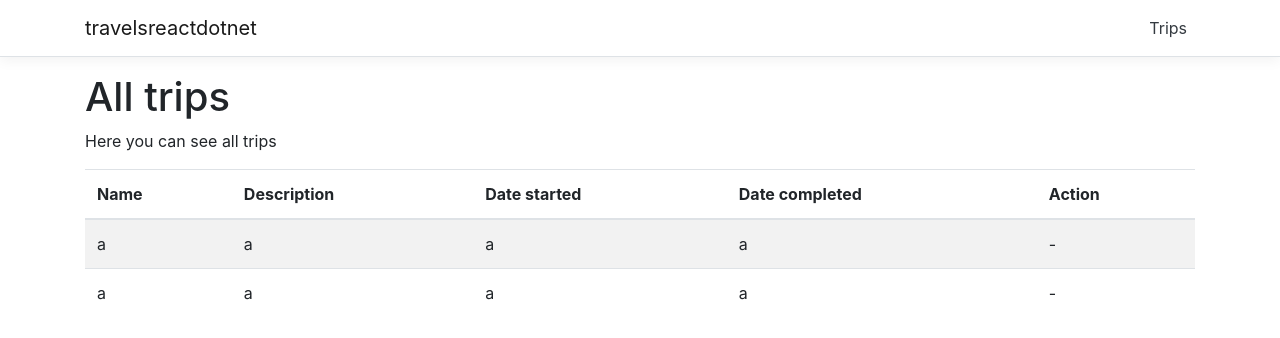
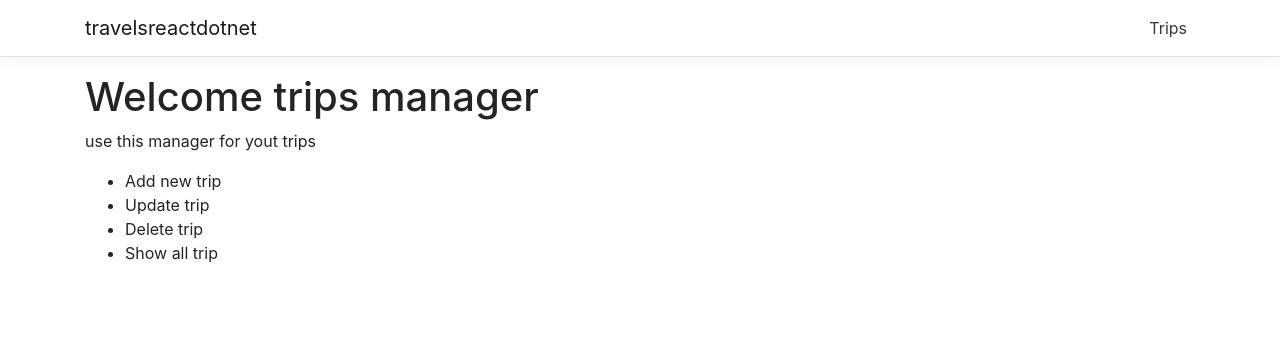
Before and after one commit to cristobalobos/tripsreactdotnet, a React (Create React App) app in the folder ClientApp/: page / in a window 1280 px wide. Shown: the top 338 px of the page. Built offline with nearby package versions, Linux system fonts and the light colour scheme.

Commit message:
read data from react

```diff
--- a/ClientApp/src/App.js
+++ b/ClientApp/src/App.js
@@ -14,7 +14,7 @@ export default class App extends Component {
   render() {
     return (
       <Layout>
-        <Route exact path="/" component={Trips} />
+        <Route exact path="/" component={Home} />
         <Route path="/counter" component={Counter} />
         <Route path="/fetch-data" component={FetchData} />
         <Route path="/trips" component={Trips} />
--- a/ClientApp/src/components/Home.js
+++ b/ClientApp/src/components/Home.js
@@ -6,52 +6,14 @@ export class Home extends Component {
   render() {
     return (
       <div>
-        <h1>Valentina Love </h1>
-        <p>Welcome to your new single-page application, built with:</p>
+        <h1>Welcome trips manager </h1>
+        <p>use this manager for yout trips</p>
         <ul>
-          <li>
-            <a href="https://get.asp.net/">ASP.NET Core</a> and{" "}
-            <a href="https://msdn.microsoft.com/en-us/library/67ef8sbd.aspx">
-              C#
-            </a>{" "}
-            for cross-platform server-side code
-          </li>
-          <li>
-            <a href="https://facebook.github.io/react/">React</a> for
-            client-side code
-          </li>
-          <li>
-            <a href="http://getbootstrap.com/">Bootstrap</a> for layout and
-            styling
-          </li>
+          <li>Add new trip</li>
+          <li>Update trip</li>
+          <li>Delete trip</li>
+          <li>Show all trip</li>
         </ul>
-        <p>To help you get started, we have also set up:</p>
-        <ul>
-          <li>
-            <strong>Client-side navigation</strong>. For example, click{" "}
-            <em>Counter</em> then <em>Back</em> to return here.
-          </li>
-          <li>
-            <strong>Development server integration</strong>. In development
-            mode, the development server from <code>create-react-app</code> runs
-            in the background automatically, so your client-side resources are
-            dynamically built on demand and the page refreshes when you modify
-            any file.
-          </li>
-          <li>
-            <strong>Efficient production builds</strong>. In production mode,
-            development-time features are disabled, and your{" "}
-            <code>dotnet publish</code> configuration produces minified,
-            efficiently bundled JavaScript files.
-          </li>
-        </ul>
-        <p>
-          The <code>ClientApp</code> subdirectory is a standard React
-          application based on the <code>create-react-app</code> template. If
-          you open a command prompt in that directory, you can run{" "}
-          <code>npm</code> commands such as <code>npm test</code> or{" "}
-          <code>npm install</code>.
-        </p>
       </div>
     );
   }
--- a/ClientApp/src/components/Trips/Trips.jsx
+++ b/ClientApp/src/components/Trips/Trips.jsx
@@ -1,4 +1,5 @@
 import React, { Component } from "react";
+import axios from 'axios'
 
 export class Trips extends Component {
     constructor(props) {
@@ -6,8 +7,19 @@ export class Trips extends Component {
 
         this.state = {
             trips: [],
-            loading: false
+            loading: true
         }
+    }
+
+    componentDidMount() {
+        this.populateTripsData();
+    }
+
+    populateTripsData() {
+        axios.get("api/Trips/GetTrips").then(result => {
+            const response = result.data;
+            this.setState({ trips: response, loading: false })
+        })
     }
 
     renderAllTripsTable(trips) {
@@ -23,20 +35,17 @@ export class Trips extends Component {
                     </tr>
                 </thead>
                 <tbody>
-                    <tr>
-                        <td>a</td>
-                        <td>a</td>
-                        <td>a</td>
-                        <td>a</td>
-                        <td> - </td>
-                    </tr>
-                    <tr>
-                        <td>a</td>
-                        <td>a</td>
-                        <td>a</td>
-                        <td>a</td>
-                        <td> - </td>
-                    </tr>
+                    {
+                        trips.map(trip => (
+                            <tr key={trip.id}>
+                                <td>{trip.name}</td>
+                                <td>{trip.description}</td>
+                                <td>{new Date(trip.dateStarted).toLocaleDateString()}</td>
+                                <td>{trip.dateCompleted ? new Date(trip.dateCompleted).toLocaleDateString() : '-'}</td>
+                                <td> - </td>
+                            </tr>
+                        ))
+                    }
                 </tbody>
             </table>
         );
```
Also changed, not shown: 1 other file (tests, documents, lock files or other folders).
